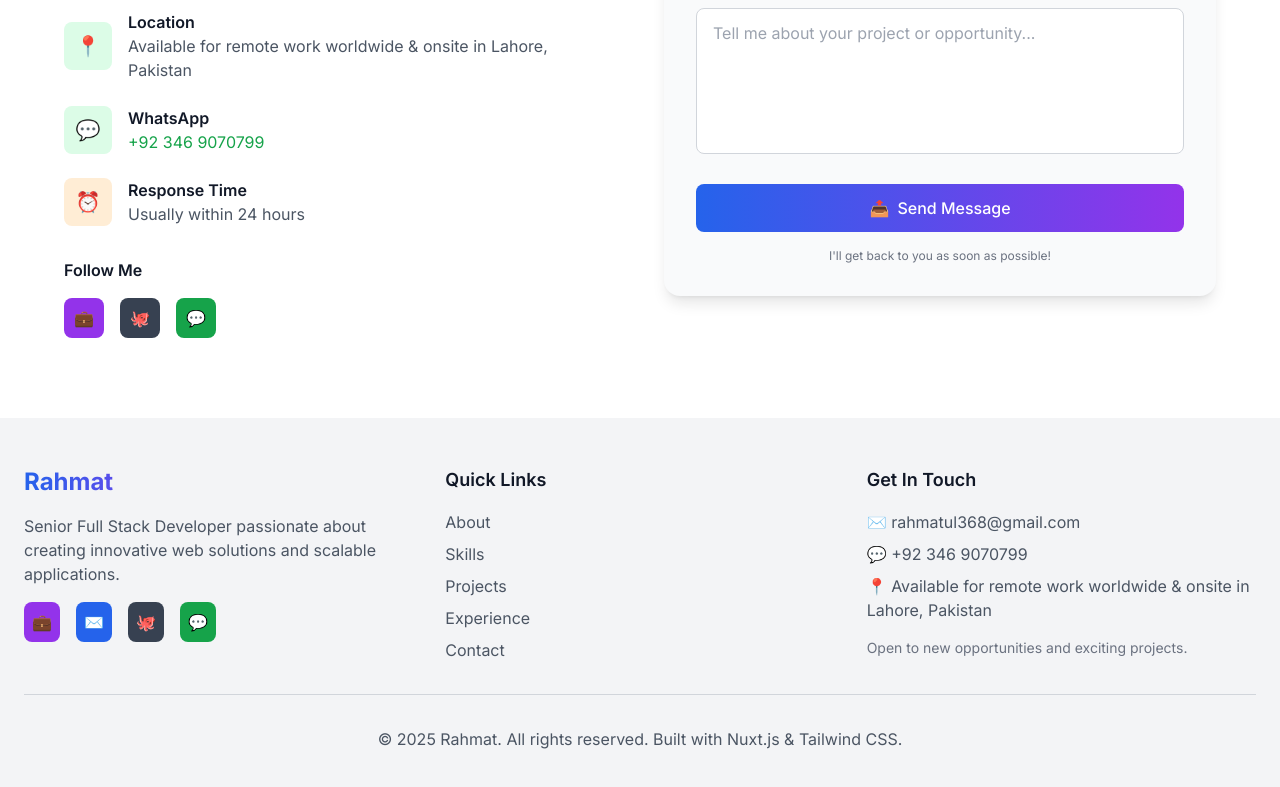
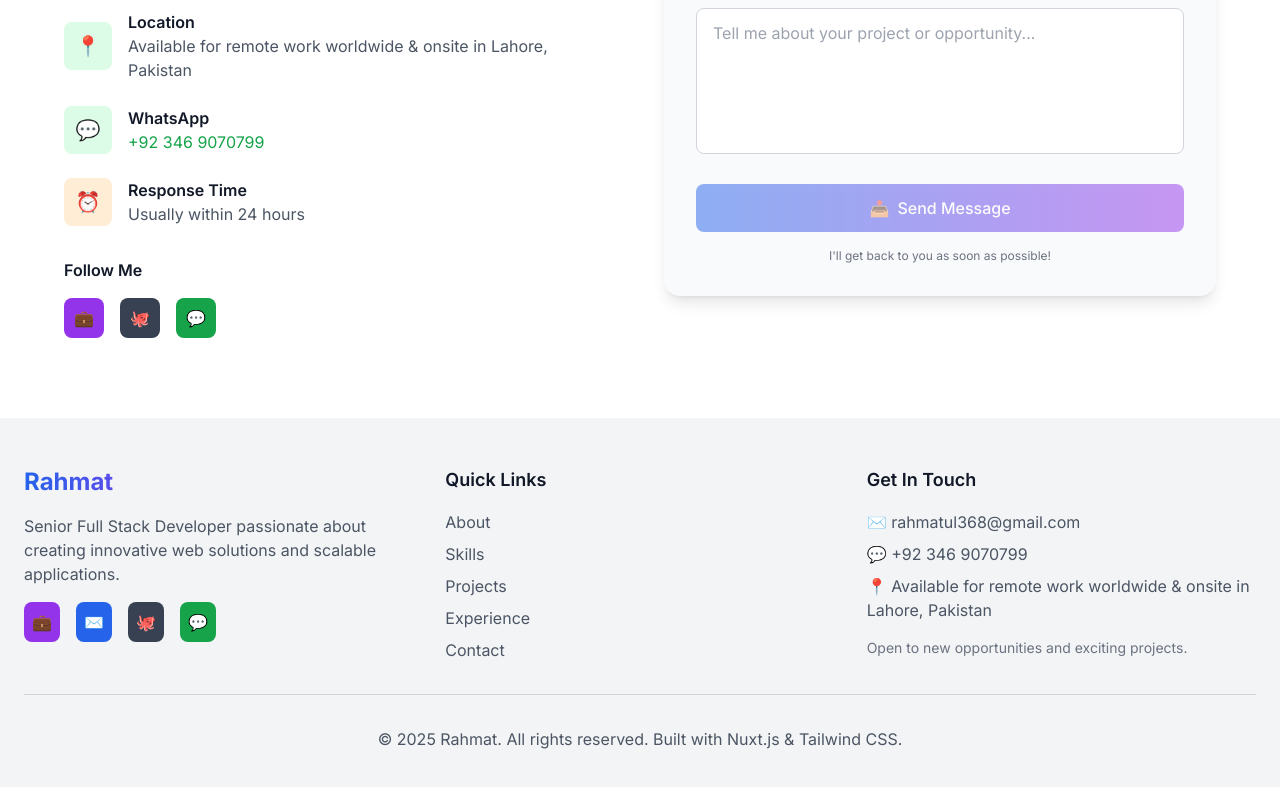
Before and after one commit to RahmatUllah-github/portfolio, a Nuxt app: page / in a window 1280 px wide. Shown: the part 8140-8927 px from the top of the page. Built offline with nearby package versions, Linux system fonts and the light colour scheme.

Commit message:
contact us form validation

```diff
--- a/components/ContactSection.vue
+++ b/components/ContactSection.vue
@@ -153,21 +153,55 @@
               ></textarea>
             </div>
 
+            <div class="relative">
               <button
                 type="submit"
-              :disabled="isSubmitting"
-              class="w-full btn-primary disabled:opacity-50 disabled:cursor-not-allowed flex items-center justify-center space-x-2"
+                :disabled="isSubmitting || !isFormValid"
+                :title="!isFormValid && !isSubmitting ? 'Please fill the form correctly' : ''"
+                class="w-full bg-gradient-to-r from-blue-600 to-purple-600 text-white px-6 py-3 rounded-lg font-medium transition-all duration-300 hover:shadow-lg hover:scale-105 disabled:opacity-50 disabled:cursor-not-allowed disabled:hover:scale-100 disabled:hover:shadow-none flex items-center justify-center space-x-2"
               >
                 <span v-if="isSubmitting">⏳</span>
                 <span v-else>📤</span>
                 <span>{{ isSubmitting ? 'Sending...' : 'Send Message' }}</span>
               </button>
+            </div>
 
             <p class="text-xs text-gray-500 dark:text-gray-400 mt-4 text-center">
               I'll get back to you as soon as possible!
             </p>
           </form>
         </div>
+      </div>
+    </div>
+
+    <!-- Notification Popup -->
+    <div
+      v-if="showNotification"
+      class="fixed top-4 right-4 z-50 bg-white dark:bg-gray-800 border border-gray-200 dark:border-gray-700 rounded-lg shadow-lg p-4 max-w-sm animate-slide-in-right"
+    >
+      <div class="flex items-center space-x-3">
+        <div class="flex-shrink-0">
+          <div v-if="notificationType === 'success'" class="w-8 h-8 bg-green-100 dark:bg-green-900 rounded-full flex items-center justify-center animate-bounce">
+            <span class="text-green-600 dark:text-green-400 text-lg">✓</span>
+          </div>
+          <div v-else class="w-8 h-8 bg-red-100 dark:bg-red-900 rounded-full flex items-center justify-center animate-bounce">
+            <span class="text-red-600 dark:text-red-400 text-lg">✕</span>
+          </div>
+        </div>
+        <div class="flex-1">
+          <p class="text-sm font-medium text-gray-900 dark:text-white">
+            {{ notificationType === 'success' ? 'Success!' : 'Error!' }}
+          </p>
+          <p class="text-sm text-gray-600 dark:text-gray-400">
+            {{ notificationMessage }}
+          </p>
+        </div>
+        <button
+          @click="showNotification = false"
+          class="text-gray-400 hover:text-gray-600 dark:hover:text-gray-300"
+        >
+          ✕
+        </button>
       </div>
     </div>
   </section>
@@ -182,10 +216,38 @@ const form = ref({
 })
 
 const isSubmitting = ref(false)
+const showNotification = ref(false)
+const notificationType = ref('success')
+const notificationMessage = ref('')
 
 const config = useRuntimeConfig()
 
+// Form validation
+const isFormValid = computed(() => {
+  const emailRegex = /^[^\s@]+@[^\s@]+\.[^\s@]+$/
+  return (
+    form.value.name.trim().length >= 2 &&
+    emailRegex.test(form.value.email.trim()) &&
+    form.value.subject.trim().length >= 3 &&
+    form.value.message.trim().length >= 10
+  )
+})
+
+const showNotificationPopup = (type, message) => {
+  notificationType.value = type
+  notificationMessage.value = message
+  showNotification.value = true
+
+  setTimeout(() => {
+    showNotification.value = false
+  }, 5000)
+}
+
+
+
 const submitForm = async () => {
+  if (!isFormValid.value) return
+
   isSubmitting.value = true
 
   try {
@@ -204,11 +266,11 @@ const submitForm = async () => {
       message: ''
     }
 
-    alert('Message sent successfully! I\'ll get back to you soon.')
+    showNotificationPopup('success', 'Message sent successfully! I\'ll get back to you soon.')
 
   } catch (error) {
     console.error('Error submitting form:', error)
-    alert('There was an error sending your message. Please try again.')
+    showNotificationPopup('error', 'There was an error sending your message. Please try again.')
   } finally {
     isSubmitting.value = false
   }
```
Lines whose indentation alone changed are shown as unchanged.
